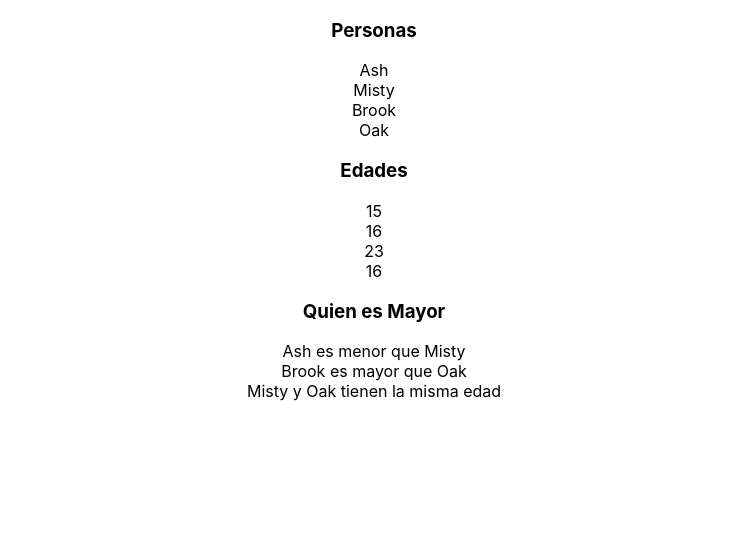
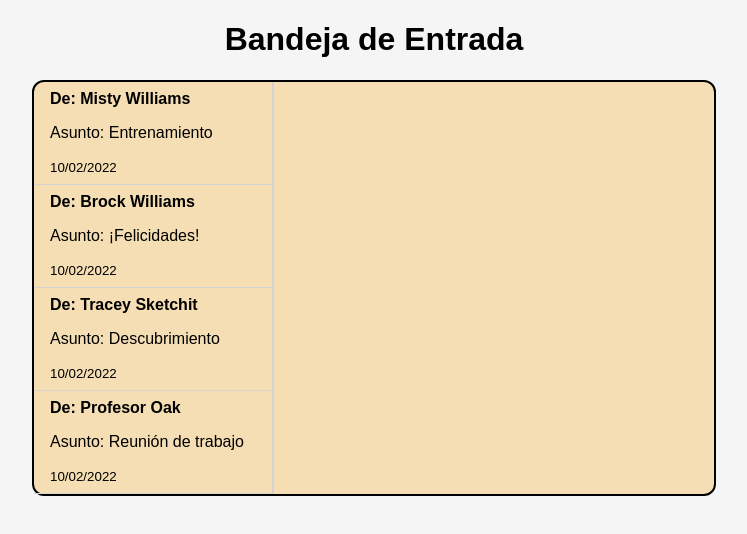
Before and after one commit to SofiaTohmeGarnero/E_FE_1-Redux-Pokedex, a React (Create React App) app: page / in a window 1280 px wide. Shown: the top 534 px of the page, without its empty margins (266-1013 px from the left). Built offline with nearby package versions, Linux system fonts and the light colour scheme.

Commit message:
Entry point for the exercise Lesson 14

```diff
--- a/package.json
+++ b/package.json
@@ -25,6 +25,7 @@
     "@types/node": "^16.11.26",
     "@types/react": "^17.0.40",
     "@types/react-dom": "^17.0.13",
+    "prop-types": "^15.8.1",
     "react": "^17.0.2",
     "react-dom": "^17.0.2",
     "react-scripts": "5.0.0",
--- a/src/App.css
+++ b/src/App.css
@@ -1,38 +1,42 @@
+body {
+  background-color: whitesmoke;
+}
+
 .App {
+  font-family: sans-serif;
   text-align: center;
 }
 
-.App-logo {
-  height: 40vmin;
-  pointer-events: none;
+#bandejaDeEntrada {
+  display: flex;
+  border: 2px solid black;
+  border-radius: 12px;
+  background-color: wheat;
 }
 
-@media (prefers-reduced-motion: no-preference) {
-  .App-logo {
-    animation: App-logo-spin infinite 20s linear;
-  }
+#listadoMensajes {
+  width: 35%;
+  flex-direction: column;
+  overflow-y: scroll;
+  border-right: 2px solid lightgrey;
+  align-items: flex-start;
+  text-align: left;
 }
 
-.App-header {
-  background-color: #282c34;
-  min-height: 100vh;
-  display: flex;
-  flex-direction: column;
-  align-items: center;
-  justify-content: center;
-  font-size: calc(10px + 2vmin);
-  color: white;
+#listadoMensajes div {
+  cursor: pointer;
+  padding: 0.5rem 1rem;
+  border-bottom: 1px solid lightgrey;
 }
 
-.App-link {
-  color: #61dafb;
+#listadoMensajes div:hover {
+  cursor: pointer;
+  background-color: lightpink;
+  border-radius: 12px;
 }
 
-@keyframes App-logo-spin {
-  from {
-    transform: rotate(0deg);
-  }
-  to {
-    transform: rotate(360deg);
-  }
+#vistaMensaje {
+  width: 65%;
+  text-align: left;
+  padding: 1rem;
 }
--- /dev/null
+++ b/src/App.jsx
@@ -0,0 +1,26 @@
+import { useState } from "react";
+import ListadoMensajes from "./components/ListadoMensajes";
+import VistaMensaje from "./components/VistaMensaje";
+import { mensajes } from "./data/mensajes";
+
+import "./styles.css";
+
+export default function App() {
+    const [mensaje, setMensaje] = useState();
+
+    const seleccionarMensaje = (id) =>
+        setMensaje(mensajes.find((m) => m.id === id));
+
+    return (
+        <div className="App">
+            <h1>Bandeja de Entrada</h1>
+            <div id="bandejaDeEntrada">
+                <ListadoMensajes
+                    mensajes={mensajes}
+                    seleccionarMensaje={seleccionarMensaje}
+                />
+                <VistaMensaje mensaje={mensaje} />
+            </div>
+        </div>
+    );
+}
--- a/src/App.tsx
+++ /dev/null
@@ -1,34 +0,0 @@
-import React from 'react';
-import './App.css';
-import {personas} from "./modelo/personas";
-import {quienEsMayor} from "./utiles/utiles";
-
-function App() {
-  // Tipificamos el array de numeros
-  const edades:number[] = [15, 16, 23, 16]
-
-  return (
-    <div className="App">
-        <div>
-            <h3>Personas</h3>
-            {personas.map(persona => {return (
-              <div key={persona}>{persona}</div>
-            )}) }
-        </div>
-        <div>
-            <h3>Edades</h3>
-            {edades.map(edad => {return (
-                <div key={edad}>{edad}</div>
-            )}) }
-        </div>
-        <div>
-            <h3>Quien es Mayor</h3>
-            <div >{quienEsMayor(personas[0], edades[0], personas[1], edades[1])}</div>
-            <div >{quienEsMayor(personas[2], edades[2], personas[3], edades[3])}</div>
-            <div >{quienEsMayor(personas[1], edades[1], personas[3], edades[3])}</div>
-        </div>
-    </div>
-  );
-}
-
-export default App;
--- /dev/null
+++ b/src/components/ListadoMensajes.jsx
@@ -0,0 +1,30 @@
+import React from "react";
+import PropTypes from "prop-types";
+
+// Debemos tipar las props de nuestro componente
+// Quiza podemos utilizar la interfaz ya creada en mensajes ?
+
+const ListadoMensajes = ({ mensajes = [], seleccionarMensaje }) => (
+    <div id="listadoMensajes">
+        {mensajes.map((mensaje) => (
+            <div onClick={() => seleccionarMensaje(mensaje.id)} key={mensaje.id}>
+                <strong>De: {mensaje.remitente.nombre} {mensaje.remitente.apellido}</strong>
+                <p>Asunto: {mensaje.asunto}</p>
+                <small> {mensaje.fecha}</small>
+            </div>
+        ))}
+    </div>
+);
+
+ListadoMensajes.propTypes = {
+    mensajes: PropTypes.arrayOf(
+        PropTypes.shape({
+            id: PropTypes.number.isRequired,
+            remitente: PropTypes.string.isRequired,
+            asunto: PropTypes.string.isRequired,
+            fecha: PropTypes.string.isRequired
+        })
+    )
+};
+
+export default ListadoMensajes;
--- /dev/null
+++ b/src/components/VistaMensaje.jsx
@@ -0,0 +1,27 @@
+import React from "react";
+import PropTypes from "prop-types";
+
+// Debemos tipar las props de nuestro componente
+// Quiza podemos utilizar la interfaz ya creada en mensajes ?
+
+const VistaMensaje = ({ mensaje }) =>
+    mensaje ? (
+        <div id="vistaMensaje">
+            <h3 className="titulo">{mensaje.asunto}</h3>
+            <strong>
+               {mensaje.remitente.nombre} {mensaje.remitente.apellido} ({mensaje.email})
+            </strong>
+            <p>{mensaje.texto}</p>
+        </div>
+    ) : null;
+
+VistaMensaje.propTypes = {
+    mensaje: PropTypes.shape({
+        asunto: PropTypes.string.isRequired,
+        remitente: PropTypes.string.isRequired,
+        email: PropTypes.string.isRequired,
+        texto: PropTypes.string.isRequired
+    })
+};
+
+export default VistaMensaje;
--- /dev/null
+++ b/src/data/mensajes.js
@@ -0,0 +1,73 @@
+// Esta data simula la información que puede venir, por ejemplo, de una api
+// Vamos a tener que tipar tanto el array de mensajes, como los objetos que podemos encontrar dentro
+
+export const mensajes = [
+    {
+        id: 1,
+        remitente: {
+          nombre: 'Misty',
+          apellido: 'Williams',
+          type: 'ENTRENADOR',
+          ciudadDeNacimiento: {
+            ciudad: 'Ciudad Celeste',
+            region: 'Kanto',
+          },
+        },
+        email: "misty@ciudadCeleste.com",
+        asunto: "Entrenamiento",
+        fecha: "10/02/2022",
+        texto:
+            "Hola Ash,¡tanto tiempo!. ¿Te parece que nos juntemos a entrenar nuestros pokémons?"
+    },
+    {
+        id: 2,
+        remitente: {
+            nombre: 'Brock',
+            apellido: 'Williams',
+            type: 'ENTRENADOR',
+            ciudadDeNacimiento: {
+                ciudad: 'Ciudad Plateada',
+                region: 'Kanto',
+            },
+        },
+        email: "brock@ciudadPlateada.com",
+        asunto: "¡Felicidades!",
+        fecha: "10/02/2022",
+        texto:
+            "Ash, muchas felicidades por tu nuevo Centro Pokémon. ¡Te deseo muchos éxitos!"
+    },
+    {
+        id: 3,
+        remitente: {
+            nombre: 'Tracey',
+            apellido: 'Sketchit',
+            type: 'AYUDANTE',
+            ciudadDeNacimiento: {
+                ciudad: 'Pueblo Paleta',
+                region: 'Kanto',
+            },
+        },
+        email: "tracey@laboratorioOak.com",
+        asunto: "Descubrimiento",
+        fecha: "10/02/2022",
+        texto:
+            "Hola Ash, hemos descubierto algo importante. Cuando puedas, pásate por el laboratorio. Saludos."
+    },
+    {
+        id: 4,
+        remitente: {
+            nombre: 'Profesor',
+            apellido: 'Oak',
+            type: 'PROFESOR',
+            ciudadDeNacimiento: {
+                ciudad: 'Pueblo Paleta',
+                region: 'Kanto',
+            },
+        },
+        email: "yukinari@laboratorioOak.com",
+        asunto: "Reunión de trabajo",
+        fecha: "10/02/2022",
+        texto:
+            "Hola Ash, la reunión de hoy es a las 19:00 horas. Espero verte. ¡Saludos!"
+    }
+];
--- a/src/modelo/personas.ts
+++ /dev/null
@@ -1 +0,0 @@
-export const personas: string[] = ["Ash", "Misty", "Brook", "Oak"]
--- /dev/null
+++ b/src/styles.css
@@ -0,0 +1,45 @@
+body {
+    background-color: whitesmoke;
+}
+
+.App {
+    font-family: sans-serif;
+    text-align: center;
+}
+
+#bandejaDeEntrada {
+    display: flex;
+    border: 2px solid black;
+    border-radius: 12px;
+    background-color: wheat;
+    max-width: 680px;
+    margin-left: auto;
+    margin-right: auto;
+}
+
+#listadoMensajes {
+    width: 35%;
+    flex-direction: column;
+    overflow-y: scroll;
+    border-right: 2px solid lightgrey;
+    align-items: flex-start;
+    text-align: left;
+}
+
+#listadoMensajes div {
+    cursor: pointer;
+    padding: 0.5rem 1rem;
+    border-bottom: 1px solid lightgrey;
+}
+
+#listadoMensajes div:hover {
+    cursor: pointer;
+    background-color: lightpink;
+    border-radius: 12px;
+}
+
+#vistaMensaje {
+    width: 65%;
+    text-align: left;
+    padding: 1rem;
+}
--- a/src/utiles/utiles.ts
+++ /dev/null
@@ -1,17 +0,0 @@
-/**
- * Compara la edad de dos personas y retorna un string
- * indicando que persona es mayor, menor o si son iguales
- *
- * @author Digital House
- * @param {string} nombre1 el nombre de la primera persona a comparar
- * @param {number} edad1 la edad de la primera persona a comparar
- * @param {string} nombre2 el nombre de la segunda persona a comparar
- * @param {number} edad2 la edad de la segunda persona a comparar
- */
-export const quienEsMayor = (nombre1: string, edad1: number, nombre2: string, edad2: number): string => {
-    if (edad1 > edad2) {
-        return `${nombre1} es mayor que ${nombre2}`;
-    }else if(edad1 < edad2){
-        return `${nombre1} es menor que ${nombre2}`;
-    }else return `${nombre1} y ${nombre2} tienen la misma edad`
-}
```
Also changed, not shown: 1 other file (tests, documents, lock files or other folders).
